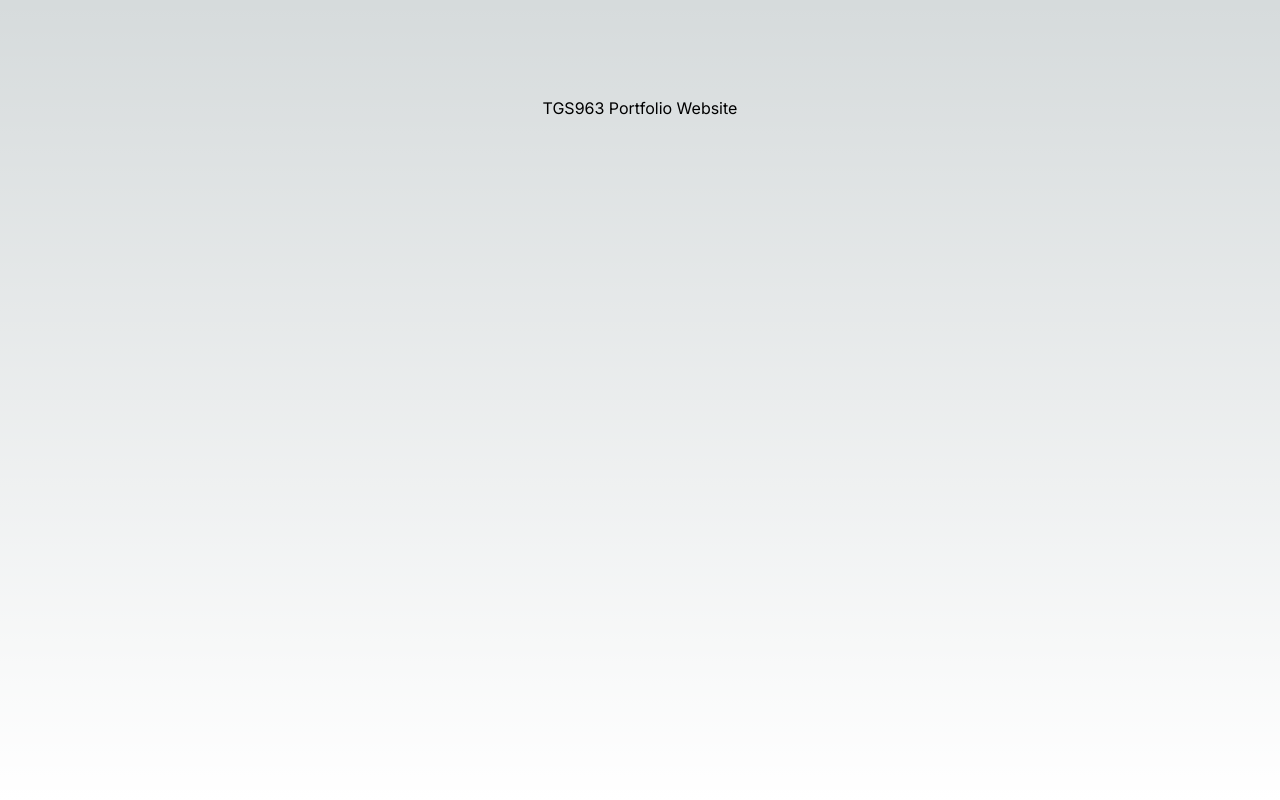
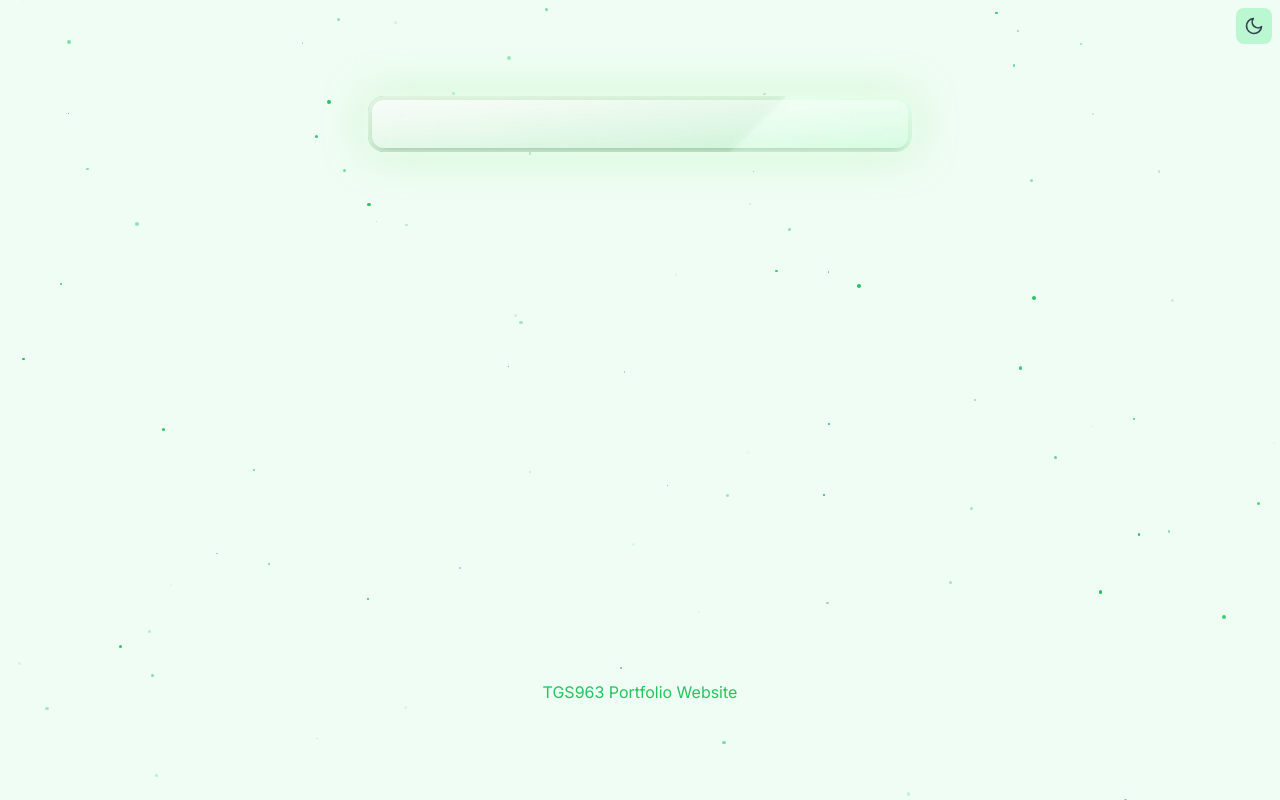
Before and after one commit to TGS963/tgs963.github.io, a Next.js app: page / in a window 1280 px wide. Built offline with nearby package versions, Linux system fonts and the light colour scheme.

Commit message:
add design changes

```diff
--- /dev/null
+++ b/components/card/index.tsx
@@ -0,0 +1,11 @@
+import type { ReactNode } from 'react';
+
+  export const Card = ({children, customClassName}:{ children?: ReactNode, customClassName?: string }) => (
+    <div className={`relative overflow-hidden rounded-2xl bg-gradient-to-br from-green-100/80 to-green-300/80 p-1 backdrop-blur-md frutiger-glow frutiger-metallic ${customClassName}`}>
+      <div className="absolute inset-0 bg-gradient-to-br from-white/60 to-green-200/60 backdrop-blur-sm"/>
+      <div className="relative z-10 bg-gradient-to-br from-white/80 to-green-100/40 p-6 rounded-xl shadow-lg">
+        <p className="text-green-600 frutiger-text-shadow">{children}</p>
+      </div>
+      <div className="absolute inset-0 bg-gradient-to-t from-green-100/10 to-green-300/20 rounded-2xl frutiger-metallic-overlay"/>
+    </div>
+  );
--- /dev/null
+++ b/components/star/index.tsx
@@ -0,0 +1,48 @@
+import { useEffect, useState } from 'react';
+
+interface Star {
+  id: number;
+  top: number;
+  left: number;
+  size: number;
+  animationDelay: number;
+}
+
+const Stars = () => {
+  const [stars, setStars] = useState<Star[]>([]);
+
+  useEffect(() => {
+    const generateStars = () => {
+      const newStars = Array.from({ length: 100 }, (_, i) => ({
+        id: i,
+        top: Math.random() * 100,
+        left: Math.random() * 100,
+        size: Math.random() * 3 + 1,
+        animationDelay: Math.random() * 5
+      }));
+      setStars(newStars);
+    };
+
+    generateStars();
+  }, []);
+
+  return (
+    <div className="fixed inset-0 z-0">
+      {stars.map((star) => (
+        <div
+          key={star.id}
+          className="absolute rounded-full dark:bg-green-300 bg-green-500 animate-twinkle"
+          style={{
+            top: `${star.top}%`,
+            left: `${star.left}%`,
+            width: `${star.size}px`,
+            height: `${star.size}px`,
+            animationDelay: `${star.animationDelay}s`
+          }}
+        />
+      ))}
+    </div>
+  );
+};
+
+export default Stars;
--- a/pages/_app.tsx
+++ b/pages/_app.tsx
@@ -1,6 +1,11 @@
 import "@/styles/globals.css";
 import type { AppProps } from "next/app";
+import { ThemeProvider } from 'next-themes'
 
 export default function App({ Component, pageProps }: AppProps) {
-  return <Component {...pageProps} />;
+  return (
+    <ThemeProvider attribute="class">
+      <Component {...pageProps} />
+    </ThemeProvider>
+  );
 }
--- a/pages/index.tsx
+++ b/pages/index.tsx
@@ -1,12 +1,37 @@
 import { Inter } from "next/font/google";
+import { useTheme } from "next-themes";
+import { FiSun, FiMoon } from "react-icons/fi";
+import { Card } from "@/components/card";
+import Stars from "@/components/star";
 
 const inter = Inter({ subsets: ["latin"] });
 
 export default function Home() {
+  const { theme, setTheme } = useTheme();
+
   return (
-    <main
-      className={`flex min-h-screen flex-col items-center justify-between p-24 ${inter.className}`}
-    >
+    <main className={`flex min-h-screen flex-col items-center justify-between p-24 ${inter.className} dark:bg-black bg-green-50 dark:text-green-200 text-green-500`}>
+      <Stars />
+      {/* Top Nav Start */}
+      <section className="fixed top-0 w-full p-2 flex justify-end">
+        <button
+          type="button"
+          onClick={() => setTheme(theme === 'dark' ? 'light' : 'dark')}
+          className="p-2 rounded-lg bg-green-200 dark:bg-gray-800 hover:bg-green-300 dark:hover:bg-gray-700 transition-colors duration-200"
+          aria-label="Toggle theme"
+        >
+          {theme === 'dark' ? (
+            <FiSun className="w-5 h-5 text-yellow-500" />
+          ) : (
+            <FiMoon className="w-5 h-5 text-gray-700" />
+          )}
+        </button>
+      </section>
+      {/* Top Nav End */}
+      {/* Main Content Start */}
+      <Card customClassName="w-1/2">
+
+      </Card>
       TGS963 Portfolio Website
     </main>
   );
--- a/styles/globals.css
+++ b/styles/globals.css
@@ -2,32 +2,83 @@
 @tailwind components;
 @tailwind utilities;
 
-:root {
-  --foreground-rgb: 0, 0, 0;
-  --background-start-rgb: 214, 219, 220;
-  --background-end-rgb: 255, 255, 255;
+body {
+  color: #1a4731;
 }
 
-@media (prefers-color-scheme: dark) {
-  :root {
-    --foreground-rgb: 255, 255, 255;
-    --background-start-rgb: 0, 0, 0;
-    --background-end-rgb: 0, 0, 0;
-  }
+
+/* Custom Frutiger Aero inspired styles */
+.frutiger-background {
+  background-image: radial-gradient(circle at center, rgba(255,255,255,0.8) 0%, rgba(255,255,255,0) 70%),
+                    linear-gradient(135deg, rgba(144,238,144,0.3) 0%, rgba(0,255,127,0.3) 100%);
+  background-attachment: fixed;
 }
 
-body {
-  color: rgb(var(--foreground-rgb));
-  background: linear-gradient(
-      to bottom,
-      transparent,
-      rgb(var(--background-end-rgb))
-    )
-    rgb(var(--background-start-rgb));
+.frutiger-glow {
+  box-shadow: 0 0 20px rgba(255, 255, 255, 0.7), 0 0 40px rgba(144, 238, 144, 0.5);
 }
 
-@layer utilities {
-  .text-balance {
-    text-wrap: balance;
-  }
+.frutiger-text-shadow {
+  text-shadow: 0 1px 3px rgba(255, 255, 255, 0.8);
 }
+
+@keyframes subtle-float {
+  0%, 100% { transform: translateY(0); }
+  50% { transform: translateY(-5px); }
+}
+
+.frutiger-float {
+  animation: subtle-float 5s ease-in-out infinite;
+}
+
+/* Updated metallic styles with greenish tint */
+.frutiger-metallic {
+  background-image: linear-gradient(
+      135deg,
+      rgba(220, 255, 220, 0.6) 0%,
+      rgba(220, 255, 220, 0.6) 25%,
+      rgba(0, 100, 0, 0.2) 25%,
+      rgba(0, 100, 0, 0.2) 75%,
+      rgba(220, 255, 220, 0.6) 75%,
+      rgba(220, 255, 220, 0.6) 100%
+    );
+  backdrop-filter: blur(10px);
+}
+
+.frutiger-metallic-overlay {
+  background-image: linear-gradient(
+    to right,
+    rgba(220, 255, 220, 0.2) 0%,
+    rgba(200, 255, 200, 0.4) 50%,
+    rgba(220, 255, 220, 0.2) 100%
+  );
+  mix-blend-mode: overlay;
+}
+
+@keyframes greenish-metallic-shine {
+  0% { background-position: 200% 0; }
+  100% { background-position: -200% 0; }
+}
+
+.frutiger-metallic, .frutiger-metallic-overlay {
+  background-size: 200% 100%;
+  animation: greenish-metallic-shine 10s linear infinite;
+}
+
+.frutiger-metallic-text {
+  background: linear-gradient(to right, #2ecc71, #1abc9c);
+  -webkit-background-clip: text;
+  background-clip: text;
+  -webkit-text-fill-color: transparent;
+  filter: drop-shadow(0 1px 3px rgba(255, 255, 255, 0.8));
+}
+
+@keyframes twinkle {
+  0% { opacity: 1; }
+  50% { opacity: 0.5; }
+  100% { opacity: 0; }
+}
+
+.animate-twinkle {
+  animation: twinkle 5s infinite ease-in-out;
+}
--- a/tailwind.config.ts
+++ b/tailwind.config.ts
@@ -15,6 +15,7 @@ const config: Config = {
       },
     },
   },
+  darkMode: 'class',
   plugins: [],
 };
 export default config;
```
Also changed, not shown: package.json (+6 -4 lines), 1 other file (tests, documents, lock files or other folders).
